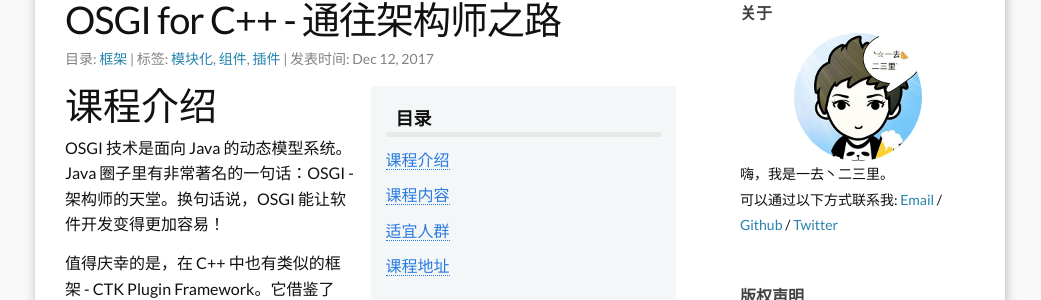
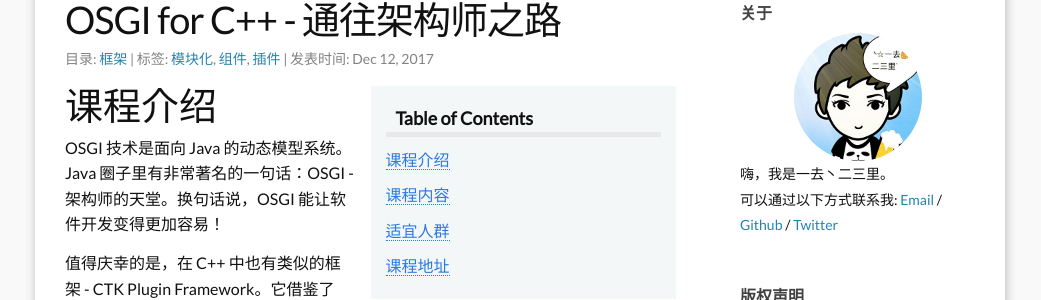
Before and after one commit to Waleon/Waleon.github.io, a Jekyll site: the page built from _posts/2017-12-12-OSGI for C++.md, in a window 1280 px wide. Shown: the part 235-535 px from the top of the page, without its empty margins (120-1161 px from the left). Built offline with Jekyll 4.4.1, drawn with Linux system fonts in a browser that asks for light colours; comment, search, counter and statistics services are not loaded.

Commit message:
update summary config

```diff
--- a/_sass/_layout.scss
+++ b/_sass/_layout.scss
@@ -204,7 +204,7 @@
 }
 
 #markdown-toc:before{
-  content:"目录";
+  content:"Table of Contents";
   font-weight: 700;
   padding-left:10px;
   border-bottom:5px solid $grey-color-light !important;
--- a/index.html
+++ b/index.html
@@ -30,7 +30,7 @@
     </header>
 
     <article class="post-content" itemprop="articleBody">
-      {{ post.content }}
+      {{ post.summary }}
     </article> <hr />
 
     {% endfor %}
```
